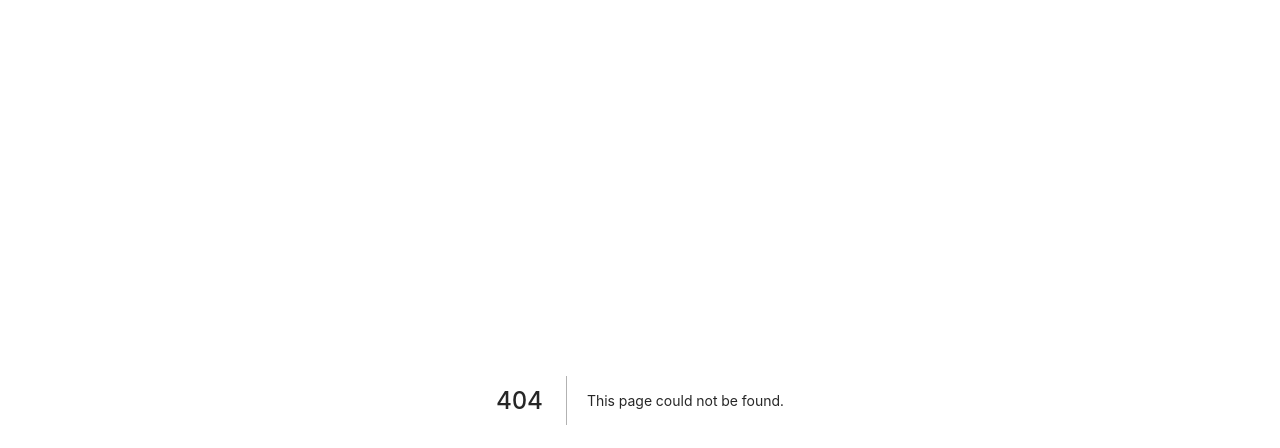
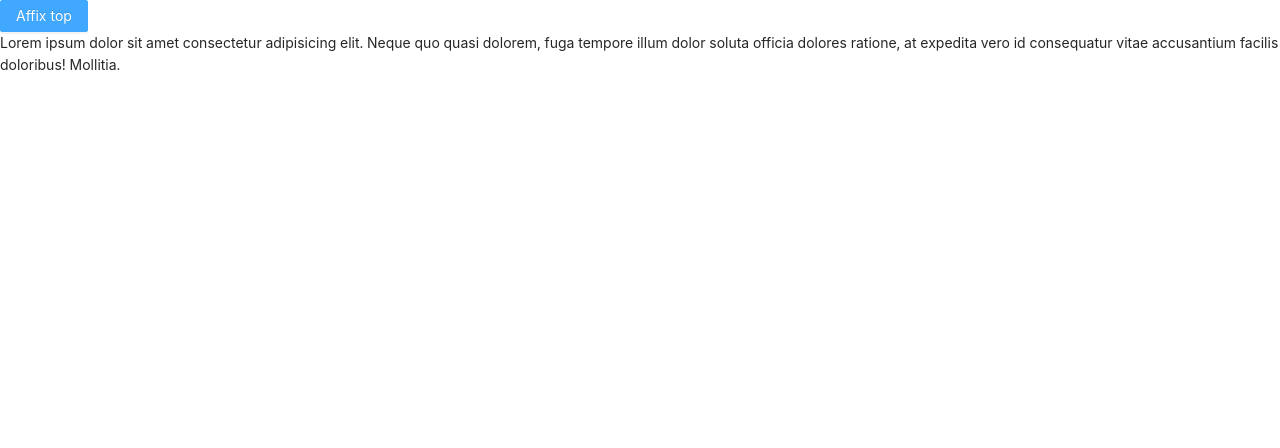
Before and after one commit to talhajubaer018/antdesign, a Next.js app: page /affix in a window 1280 px wide. Before the commit this address had no page. Shown: the top 448 px of the page. Built offline with nearby package versions, Linux system fonts and the light colour scheme.

Commit message:
affix added

```diff
--- /dev/null
+++ b/pages/affix.js
@@ -0,0 +1,25 @@
+import { Affix, Button } from "antd";
+import React, { useState } from "react";
+
+const AffixAD = () => {
+  const [top, setTop] = useState(0);
+  const [bottom, setBottom] = useState(0);
+  return (
+    <div style={{height: '200vh'}}>
+      <Affix offsetTop={top}>
+        <Button type="primary" onClick={() => setTop(top + 10)}>
+          Affix top
+        </Button>
+      </Affix>
+      <p>Lorem ipsum dolor sit amet consectetur adipisicing elit. Neque quo quasi dolorem, fuga tempore illum dolor soluta officia dolores ratione, at expedita vero id consequatur vitae accusantium facilis doloribus! Mollitia.</p>
+      <br />
+      <Affix style={{position: 'relative', top: '100%'}} offsetBottom={bottom}>
+        <Button type="primary" onClick={() => setBottom(bottom + 10)}>
+          Affix bottom
+        </Button>
+      </Affix>
+    </div>
+  );
+};
+
+export default AffixAD;
```
